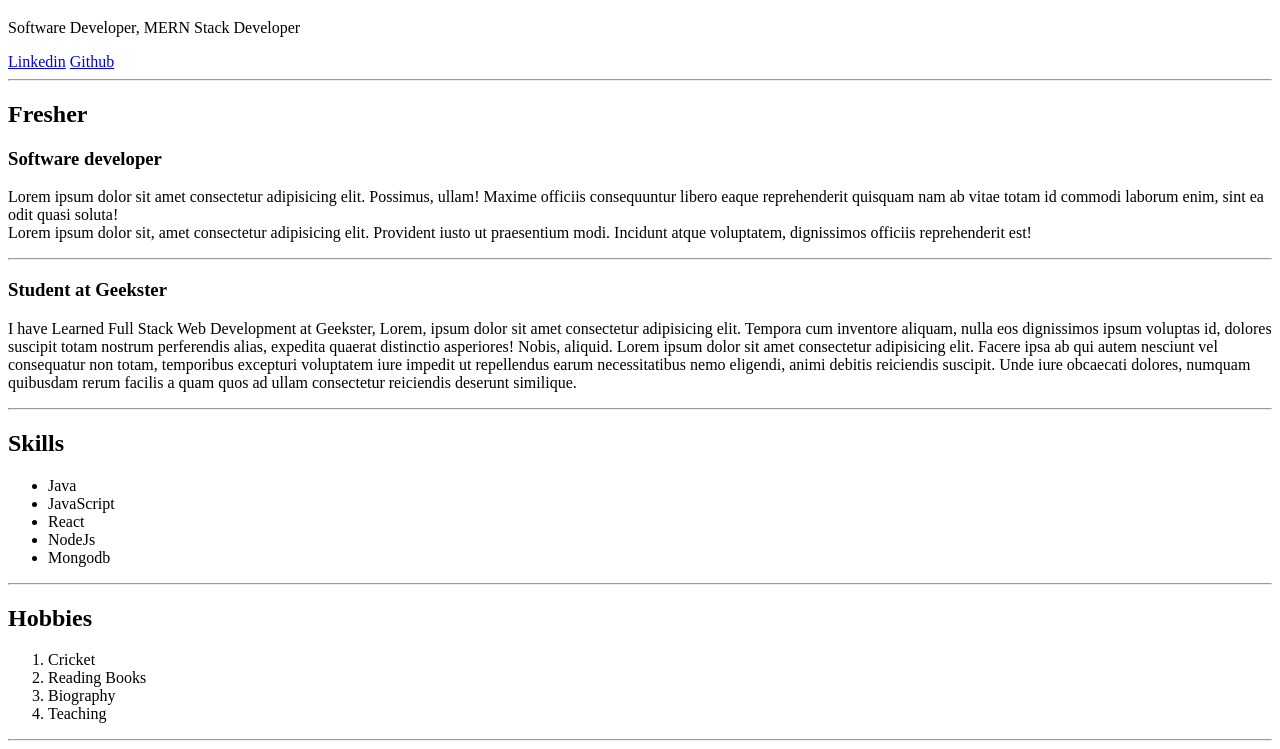
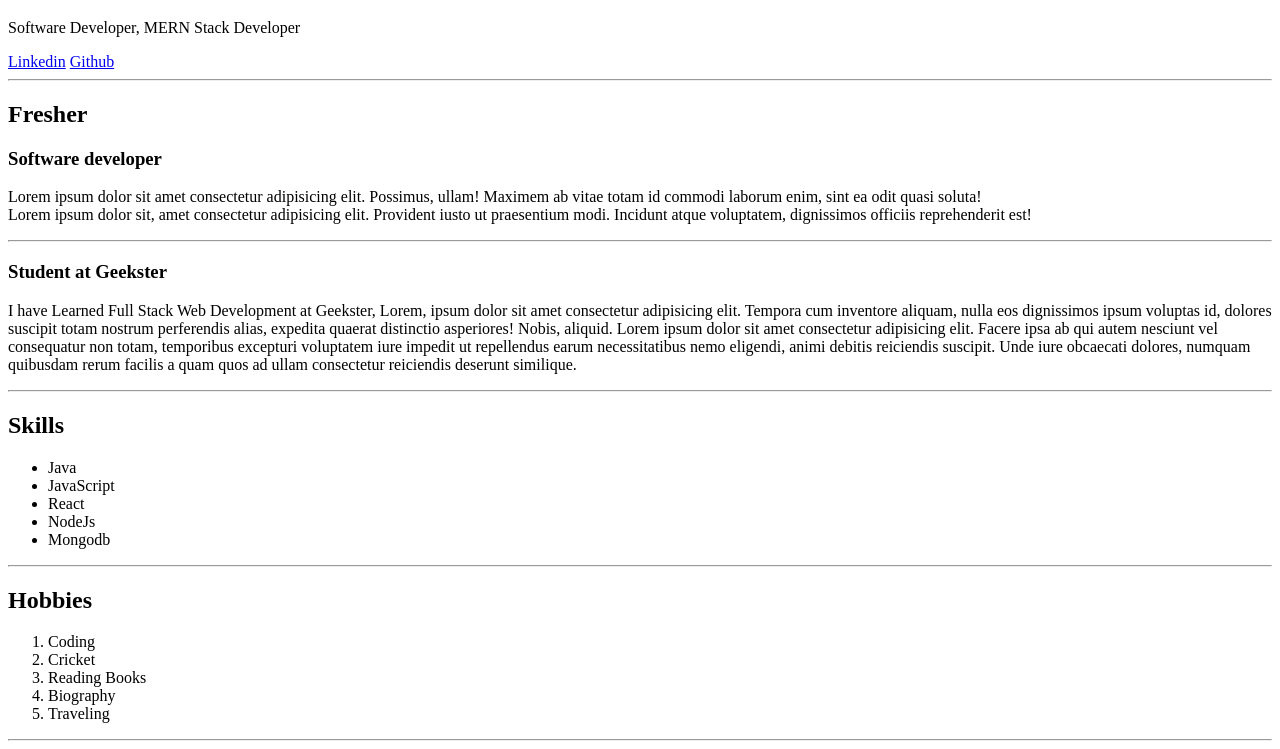
Before and after one commit to Deepakpanghal/Basic-Resume, a plain HTML site: page index.html in a window 1280 px wide. Shown: the part 61-810 px from the top of the page. Drawn offline with Linux system fonts and the light colour scheme.

Commit message:
Update index.html

```diff
--- a/index.html
+++ b/index.html
@@ -14,7 +14,7 @@
     <hr>
     <h2>Fresher</h2>
     <h3> Software developer</h3>
-    <p> Lorem ipsum dolor sit amet consectetur adipisicing elit. Possimus, ullam! Maxime officiis consequuntur libero eaque reprehenderit quisquam nam ab vitae totam id commodi laborum enim, sint ea odit quasi soluta!
+    <p> Lorem ipsum dolor sit amet consectetur adipisicing elit. Possimus, ullam! Maximem ab vitae totam id commodi laborum enim, sint ea odit quasi soluta!
         <br>
     Lorem ipsum dolor sit, amet consectetur adipisicing elit. Provident iusto ut praesentium modi. Incidunt atque voluptatem, dignissimos officiis reprehenderit est!
     </p>
@@ -38,10 +38,11 @@
     <hr>
     <h2>Hobbies</h2>
     <ol>
+        <li>Coding</li>
         <li>Cricket</li>
         <li>Reading Books</li>
         <li>Biography</li>
-        <li>Teaching</li>
+        <li>Traveling</li>
     </ol>
     <hr>
 </body>
```
